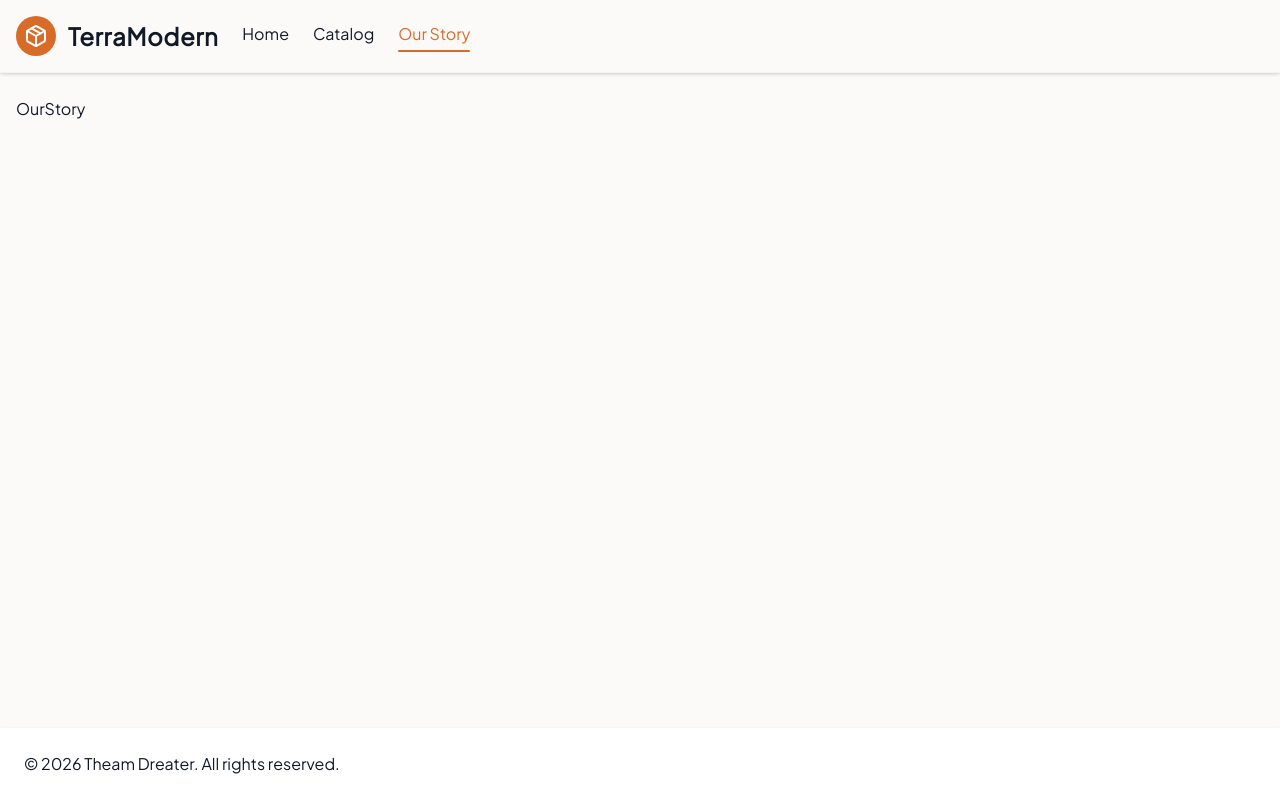
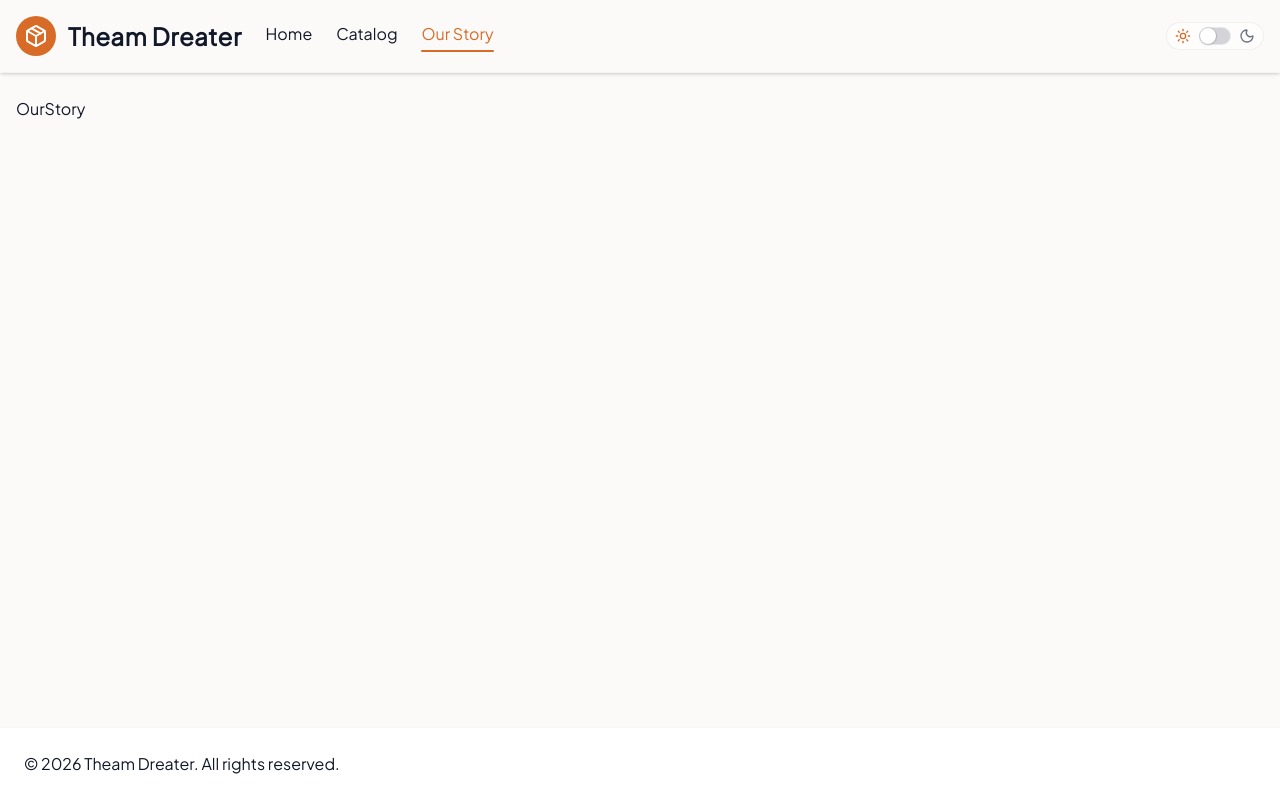
Before and after one commit to KwnxpN/theam-dreater-catalog, a React (Vite) app: page /our-story in a window 1280 px wide. Built offline with nearby package versions, Linux system fonts and the light colour scheme.

Commit message:
feat: add dark mode toggle

```diff
--- a/src/components/layout/Header.tsx
+++ b/src/components/layout/Header.tsx
@@ -2,6 +2,7 @@ import { useState } from "react";
 import { Package, Menu, X } from "lucide-react";
 import { Avatar, AvatarFallback } from "../ui/avatar";
 import { NavLink } from 'react-router-dom';
+import ToggleDark from "./ToggleDark";
 
 const navLinks = [
   { name: "Home", path: "/" },
@@ -29,7 +30,8 @@ const Header = () => {
 
   return (
     <header className="border-b border-muted shadow-md relative">
-      <div className="flex mx-auto justify-between md:justify-start md:gap-6 items-center px-4 py-4">
+      <div className="flex mx-auto justify-between items-center px-4 py-4">
+        <div className="flex items-center gap-6">
           {/* Logo */}
           <div className="flex items-center gap-3">
             <Avatar size="lg">
@@ -37,7 +39,7 @@ const Header = () => {
                 <Package className="text-white" />
               </AvatarFallback>
             </Avatar>
-          <span className="font-semibold text-2xl tracking-wide">TerraModern</span>
+            <span className="font-semibold text-2xl tracking-wide">Theam Dreater</span>
           </div>
 
           {/* Desktop Nav */}
@@ -56,6 +58,10 @@ const Header = () => {
               </NavLink>
             ))}
           </nav>
+        </div>
+
+        <div className="flex items-center gap-4">
+          <ToggleDark />
 
           {/* Hamburger Button (mobile only) */}
           <button
@@ -65,6 +71,7 @@ const Header = () => {
           >
             {menuOpen ? <X className="w-6 h-6" /> : <Menu className="w-6 h-6" />}
           </button>
+        </div>
       </div>
 
       {/* Mobile Menu */}
--- /dev/null
+++ b/src/components/layout/ToggleDark.tsx
@@ -0,0 +1,40 @@
+import { useEffect, useState } from "react";
+import { Moon, Sun } from "lucide-react";
+import { Switch } from "@/components/ui/switch";
+
+const STORAGE_KEY = "theme";
+
+const getInitialIsDark = () => {
+  if (typeof window === "undefined") return false;
+
+  const savedTheme = window.localStorage.getItem(STORAGE_KEY);
+  if (savedTheme === "dark") return true;
+  if (savedTheme === "light") return false;
+
+  return window.matchMedia("(prefers-color-scheme: dark)").matches;
+};
+
+const ToggleDark = () => {
+  const [isDark, setIsDark] = useState(getInitialIsDark);
+
+  useEffect(() => {
+    const root = window.document.documentElement;
+    root.classList.toggle("dark", isDark);
+    window.localStorage.setItem(STORAGE_KEY, isDark ? "dark" : "light");
+  }, [isDark]);
+
+  return (
+    <label className="inline-flex items-center gap-2 rounded-full border border-border/60 bg-card/60 px-2 py-1 text-xs text-muted-foreground backdrop-blur-sm">
+      <Sun className={`h-4 w-4 transition-colors ${isDark ? "text-muted-foreground" : "text-primary"}`} />
+      <Switch
+        checked={isDark}
+        onCheckedChange={setIsDark}
+        aria-label="Toggle dark mode"
+        className="data-checked:bg-primary data-unchecked:bg-zinc-300 dark:data-unchecked:bg-zinc-700"
+      />
+      <Moon className={`h-4 w-4 transition-colors ${isDark ? "text-primary" : "text-muted-foreground"}`} />
+    </label>
+  );
+};
+
+export default ToggleDark;
--- /dev/null
+++ b/src/components/ui/switch.tsx
@@ -0,0 +1,30 @@
+import { Switch as SwitchPrimitive } from "@base-ui/react/switch"
+
+import { cn } from "@/lib/utils"
+
+function Switch({
+  className,
+  size = "default",
+  ...props
+}: SwitchPrimitive.Root.Props & {
+  size?: "sm" | "default"
+}) {
+  return (
+    <SwitchPrimitive.Root
+      data-slot="switch"
+      data-size={size}
+      className={cn(
+        "peer group/switch relative inline-flex shrink-0 items-center rounded-full border border-border transition-all outline-none after:absolute after:-inset-x-3 after:-inset-y-2 focus-visible:border-ring focus-visible:ring-3 focus-visible:ring-ring/50 aria-invalid:border-destructive aria-invalid:ring-3 aria-invalid:ring-destructive/20 data-[size=default]:h-[18.4px] data-[size=default]:w-8 data-[size=sm]:h-3.5 data-[size=sm]:w-6 dark:aria-invalid:border-destructive/50 dark:aria-invalid:ring-destructive/40 data-checked:bg-primary data-unchecked:bg-zinc-300 dark:data-unchecked:bg-zinc-700 data-disabled:cursor-not-allowed data-disabled:opacity-50",
+        className
+      )}
+      {...props}
+    >
+      <SwitchPrimitive.Thumb
+        data-slot="switch-thumb"
+        className="pointer-events-none block rounded-full bg-white ring-1 ring-black/10 shadow-sm transition-transform group-data-[size=default]/switch:size-4 group-data-[size=sm]/switch:size-3 group-data-[size=default]/switch:data-checked:translate-x-[calc(100%-2px)] group-data-[size=sm]/switch:data-checked:translate-x-[calc(100%-2px)] dark:data-checked:bg-primary-foreground group-data-[size=default]/switch:data-unchecked:translate-x-0 group-data-[size=sm]/switch:data-unchecked:translate-x-0 dark:data-unchecked:bg-foreground"
+      />
+    </SwitchPrimitive.Root>
+  )
+}
+
+export { Switch }
```
Lines whose indentation alone changed are shown as unchanged.
